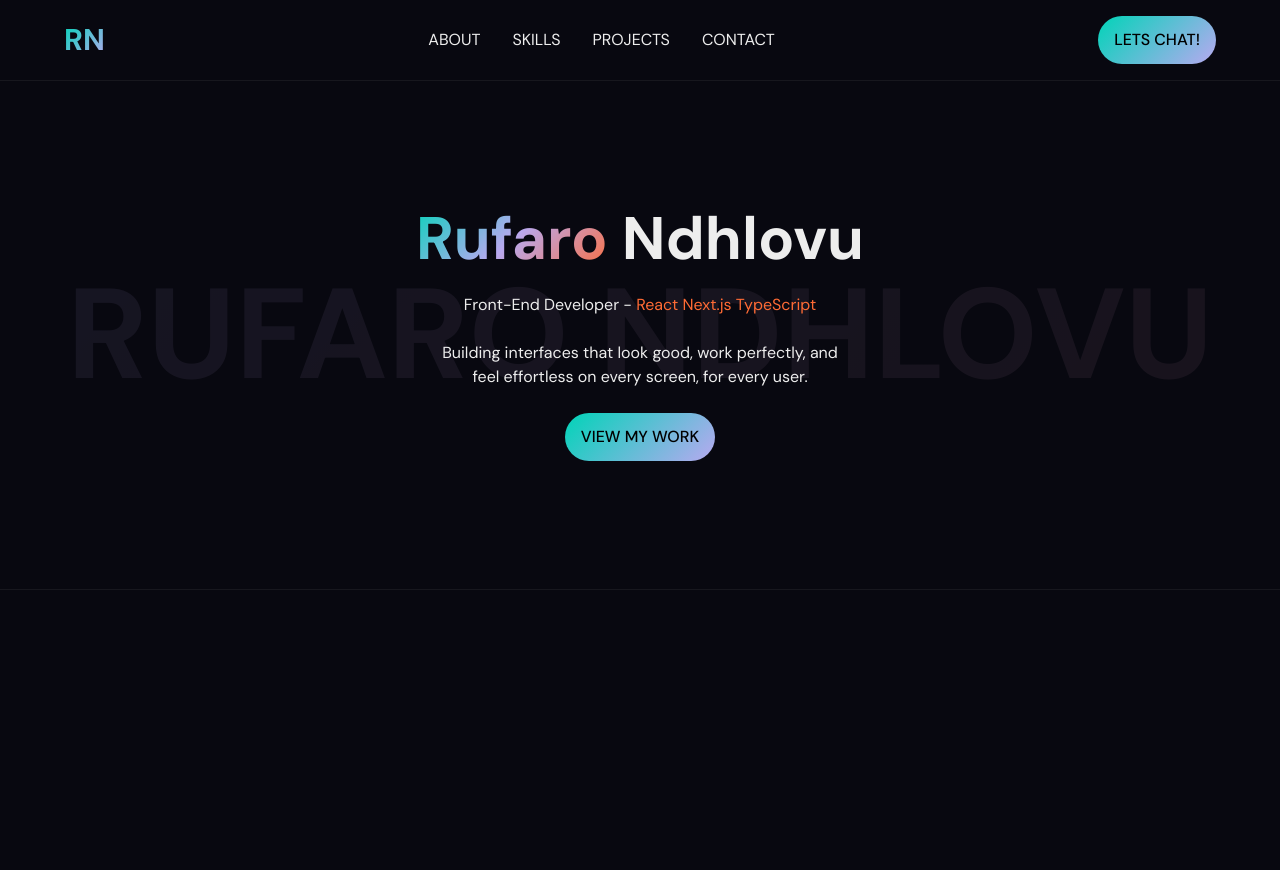
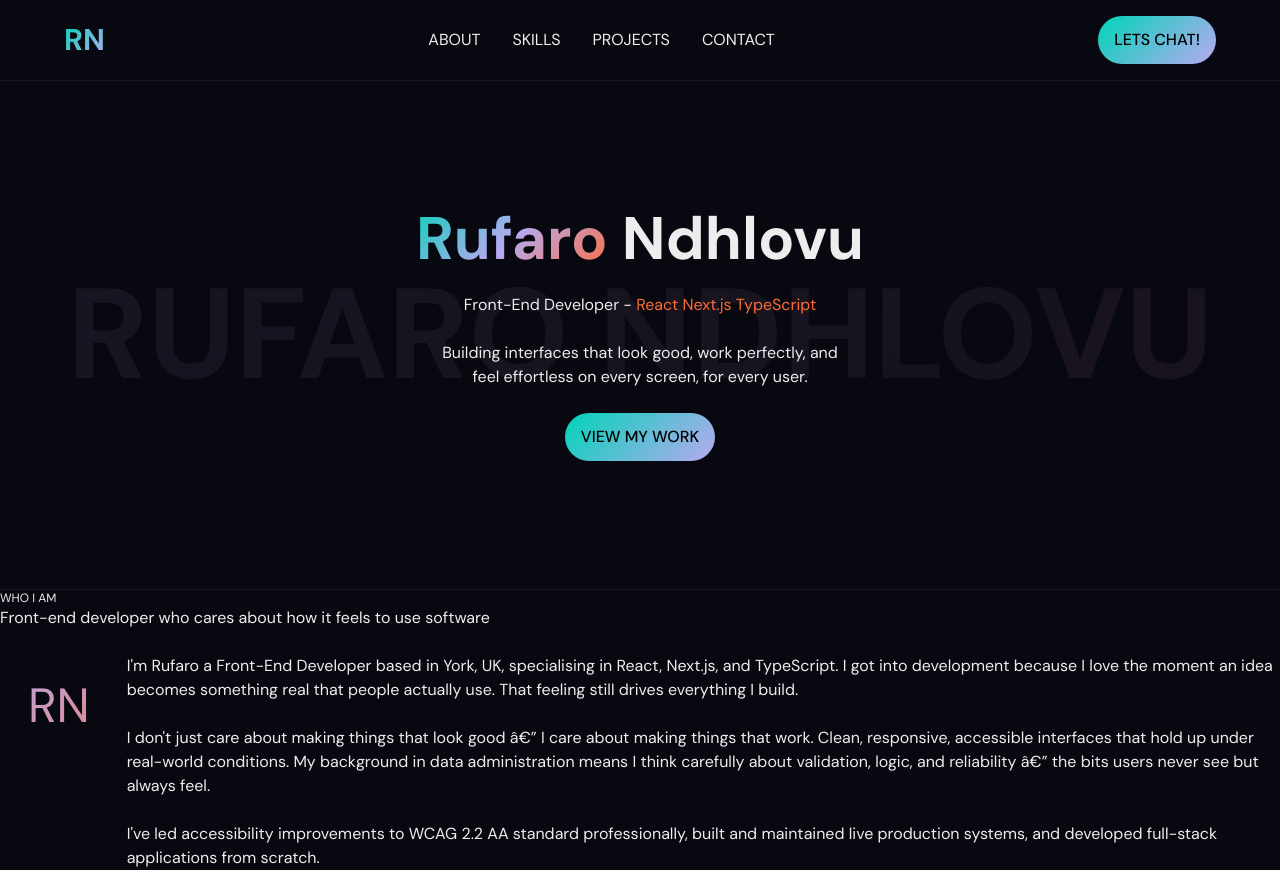
Before and after one commit to rufaro-ndhlovu/Portfolio_Website, a Next.js app: page / in a window 1280 px wide. Before the commit the page ends 800 px from the top, so only its background shows below. Built offline with nearby package versions, Linux system fonts and the light colour scheme.

Commit message:
Feat: About section content added to the page as well as the gradient name inititals, title and section label.

```diff
--- a/app/page.tsx
+++ b/app/page.tsx
@@ -1,5 +1,6 @@
 import Navbar from "../components/layout/Navbar";
 import Hero from "../components/sections/Hero";
+import About from "../components/sections/About";
 
 export default function Home() {
   return (
@@ -7,6 +8,7 @@ export default function Home() {
       <Navbar />
       <main>
         <Hero />
+        <About />
       </main>
     </div>
   );
--- a/components/sections/About.tsx
+++ b/components/sections/About.tsx
@@ -0,0 +1,52 @@
+"use client";
+import React from "react";
+import SectionLabel from "../ui/SectionLabel";
+import SectionTitle from "../ui/SectionTitle";
+
+export default function About() {
+  return (
+    <>
+      <div>
+        <SectionLabel>Who I am</SectionLabel>
+        <SectionTitle>
+          Front-end developer who cares about how it feels to use software
+        </SectionTitle>
+        <br />
+        <div className="flex flex-row align-center ">
+          <div
+            className="bold text-5xl w-50 flex align-center justify center px-7 py-7 bg-clip-text text-transparent"
+            style={{
+              backgroundImage: "var(--grad-lav-orange)",
+              border: "1px solid var(--grad-lav-orange)",
+            }}
+          >
+            RN
+          </div>
+          <div>
+            <p>
+              I'm Rufaro a Front-End Developer based in York, UK, specialising
+              in React, Next.js, and TypeScript. I got into development because
+              I love the moment an idea becomes something real that people
+              actually use. That feeling still drives everything I build.
+            </p>
+            <br />
+            <p>
+              I don't just care about making things that look good â€” I care
+              about making things that work. Clean, responsive, accessible
+              interfaces that hold up under real-world conditions. My background
+              in data administration means I think carefully about validation,
+              logic, and reliability â€” the bits users never see but always
+              feel.
+            </p>
+            <br />
+            <p>
+              I've led accessibility improvements to WCAG 2.2 AA standard
+              professionally, built and maintained live production systems, and
+              developed full-stack applications from scratch.
+            </p>
+          </div>
+        </div>
+      </div>
+    </>
+  );
+}
--- a/components/ui/SectionTitle.tsx
+++ b/components/ui/SectionTitle.tsx
@@ -0,0 +1,13 @@
+type Props = {
+  children: React.ReactNode;
+};
+
+export default function SectionTitle({ children }: Props) {
+  return (
+    <>
+      <div className="text">
+        <h2>{children}</h2>
+      </div>
+    </>
+  );
+}
```
